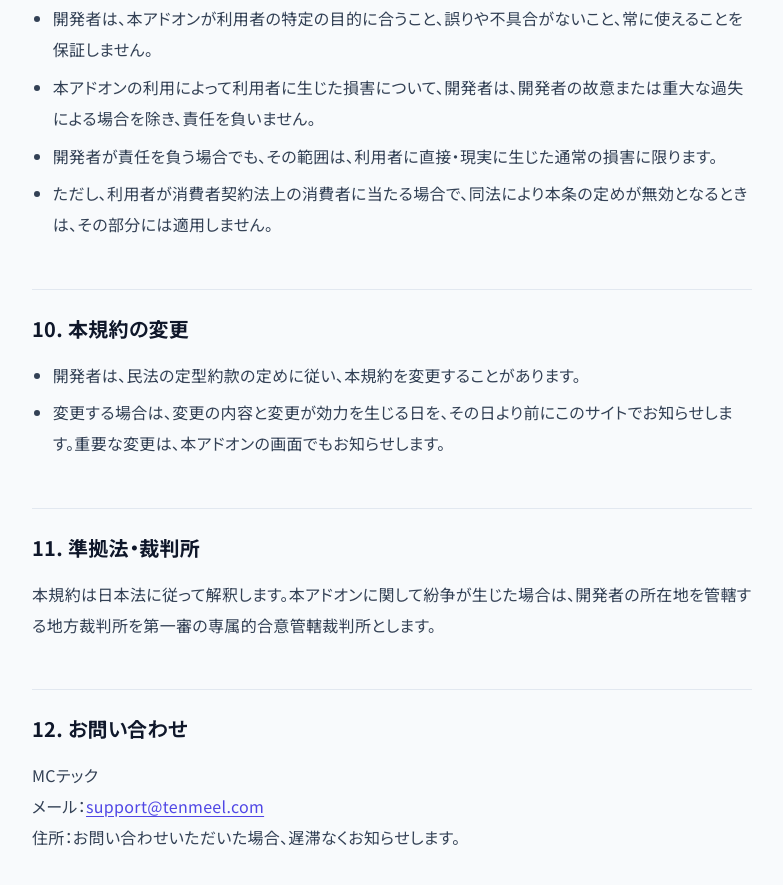
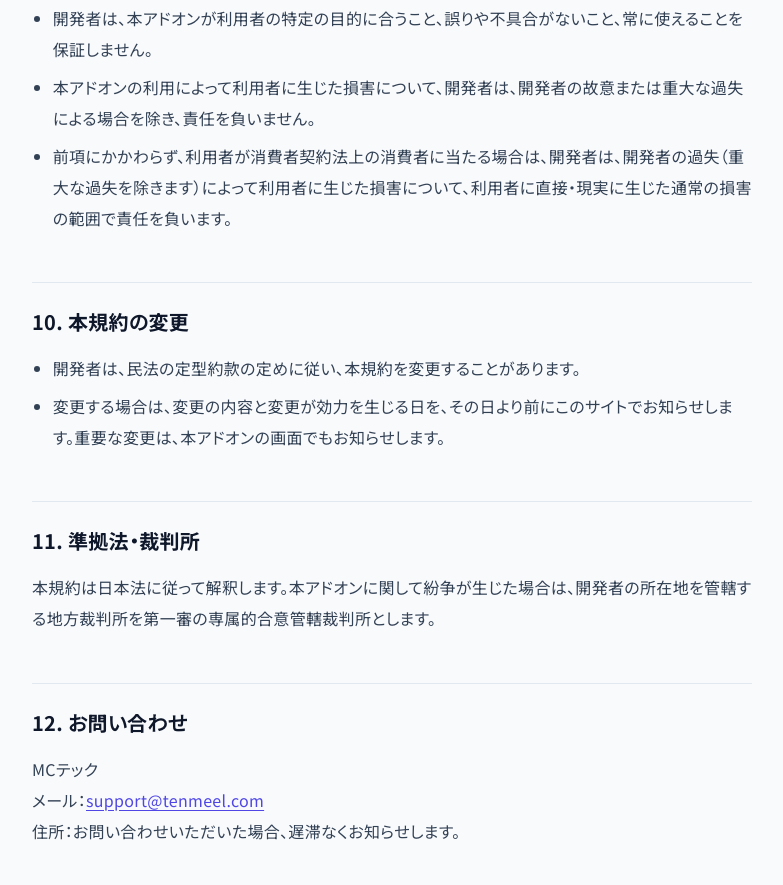
Before and after one commit to tenmeel/tenmeel-web, a plain HTML site: page terms/index.html in a window 1280 px wide. Shown: the part 2943-3828 px from the top of the page, without its empty margins (248-1031 px from the left). Drawn offline with Linux system fonts and the light colour scheme; a web font is replaced by a local one.

Commit message:
利用規約9条：消費者の場合の責任の範囲を明確に（分かりにくい但し書きを削除）
Co-Authored-By: Claude Opus 5.5 <noreply@anthropic.com>

```diff
--- a/terms/index.html
+++ b/terms/index.html
@@ -98,8 +98,7 @@
     <ul>
       <li>開発者は、本アドオンが利用者の特定の目的に合うこと、誤りや不具合がないこと、常に使えることを保証しません。</li>
       <li>本アドオンの利用によって利用者に生じた損害について、開発者は、開発者の故意または重大な過失による場合を除き、責任を負いません。</li>
-      <li>開発者が責任を負う場合でも、その範囲は、利用者に直接・現実に生じた通常の損害に限ります。</li>
-      <li>ただし、利用者が消費者契約法上の消費者に当たる場合で、同法により本条の定めが無効となるときは、その部分には適用しません。</li>
+      <li>前項にかかわらず、利用者が消費者契約法上の消費者に当たる場合は、開発者は、開発者の過失（重大な過失を除きます）によって利用者に生じた損害について、利用者に直接・現実に生じた通常の損害の範囲で責任を負います。</li>
     </ul>
 
     <h2 id="terms-change">10. 本規約の変更</h2>
```
